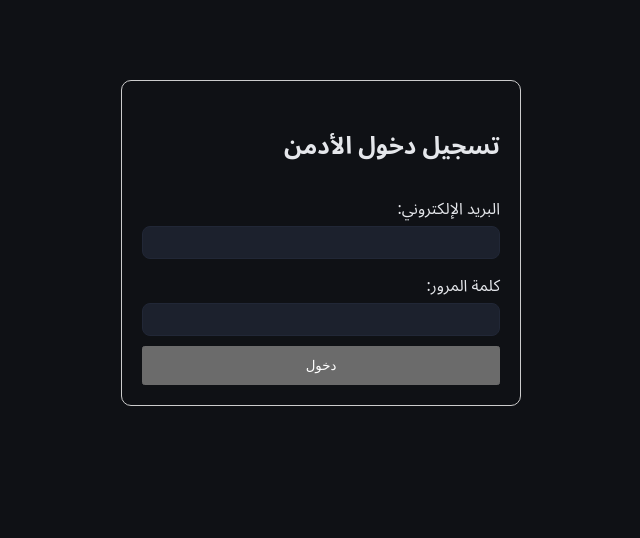
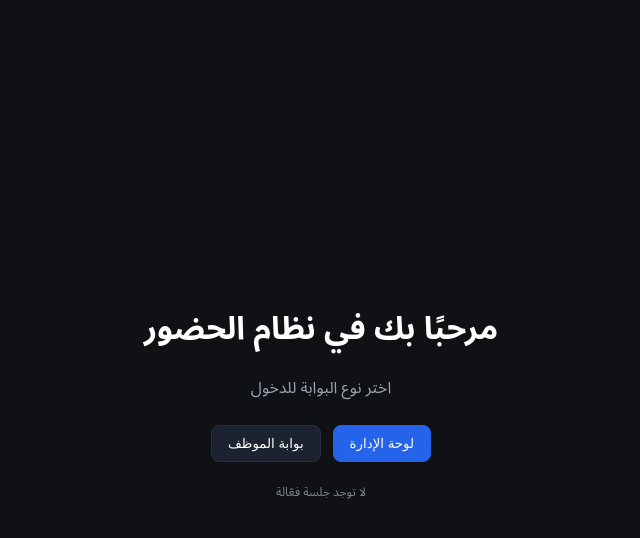
Before and after one commit to mohamedenoo/admin-panel, a React (Vite) app: page / in a window 1280 px wide. Before the commit this address led to /login. Shown: the top 538 px of the page, without its empty margins (319-959 px from the left). Built offline with nearby package versions, Linux system fonts and the light colour scheme.

Commit message:
feat(routing): landing page at / + graceful fallbacks

```diff
--- a/src/App.jsx
+++ b/src/App.jsx
@@ -1,25 +1,30 @@
 // src/App.jsx
-import { BrowserRouter, Routes, Route, Navigate } from 'react-router-dom';
+import { BrowserRouter, Routes, Route, Navigate, useNavigate } from 'react-router-dom';
 import Login from './pages/Login';
 import Sites from './pages/Sites';
 import Users from './pages/Users';
 import Attendance from './pages/Attendance';
 import Dashboard from './pages/Dashboard';
 import Navbar from './components/Navbar';
-import { isAuthed } from './auth';
-
+import { isAuthed, getToken } from './auth';
 
 import EmployeeLogin from './pages/EmployeeLogin';
 import EmployeeCheck from './pages/EmployeeCheck';
-import { isEmpAuthed } from './authEmployee';
+import { isEmpAuthed, getEmpToken } from './authEmployee';
 
-function PrivateEmp({ children }) { return isEmpAuthed() ? children : <Navigate to="/emp/login" />; }
-
-
+/*=============================
+  حمايات الدخول
+=============================*/
 function Private({ children }) {
   return isAuthed() ? children : <Navigate to="/login" />;
 }
+function PrivateEmp({ children }) {
+  return isEmpAuthed() ? children : <Navigate to="/emp/login" />;
+}
 
+/*=============================
+  تخطيط عام لصفحات الأدمن
+=============================*/
 function Layout({ children }) {
   return (
     <>
@@ -31,39 +36,139 @@ function Layout({ children }) {
   );
 }
 
-export default function App(){
+/*=============================
+  صفحة ترحيب بسيطة (Landing)
+  — تظهر عند الجذر "/"
+=============================*/
+function Landing() {
+  const nav = useNavigate();
+  return (
+    <div style={{
+      minHeight: '100vh',
+      display: 'grid',
+      placeItems: 'center',
+      background: '#0f1115',
+      color: '#fff',
+      padding: 16
+    }}>
+      <div style={{ textAlign: 'center', maxWidth: 520 }}>
+        <h1 style={{ margin: '0 0 8px' }}>مرحبًا بك في نظام الحضور</h1>
+        <p style={{ margin: '0 0 20px', color: '#9aa4b2' }}>
+          اختر نوع البوابة للدخول
+        </p>
+        <div style={{ display: 'flex', gap: 12, justifyContent: 'center', flexWrap: 'wrap' }}>
+          <button onClick={() => nav('/login')} style={btnPrimary}>لوحة الإدارة</button>
+          <button onClick={() => nav('/emp')} style={btn}>بوابة الموظف</button>
+        </div>
+
+        {/* اختياري: عرض حالة الجلسة الحالية إن وجدت */}
+        <div style={{ marginTop: 18, fontSize: 12, color: '#7e8790' }}>
+          {getToken() ? 'لديك جلسة أدمن فعّالة' : getEmpToken() ? 'لديك جلسة موظف فعّالة' : 'لا توجد جلسة فعّالة'}
+        </div>
+      </div>
+    </div>
+  );
+}
+
+/*=============================
+  تحويل ذكي (اختياري)
+  - لو فيه توكن أدمن → /dashboard
+  - لو فيه توكن موظف → /emp
+  - غير كده → /login
+  استخدمه بدل Landing لو تحب.
+=============================*/
+// function RootRedirect() {
+//   const admin = getToken();
+//   const emp = getEmpToken();
+//   if (admin) return <Navigate to="/dashboard" replace />;
+//   if (emp) return <Navigate to="/emp" replace />;
+//   return <Navigate to="/login" replace />;
+// }
+
+/*=============================
+  أنماط أزرار بسيطة
+=============================*/
+const btn = {
+  padding: '10px 16px',
+  border: '1px solid #2a2f3a',
+  borderRadius: 8,
+  background: '#1b2230',
+  color: '#fff',
+  cursor: 'pointer'
+};
+const btnPrimary = {
+  ...btn,
+  background: '#2563eb',
+  borderColor: '#2563eb'
+};
+
+/*=============================
+  تعريف الراوتر
+=============================*/
+export default function App() {
   return (
     <BrowserRouter>
       <Routes>
-        <Route path="/login" element={<Login/>} />
+        {/* الجذر: صفحة ترحيب */}
+        <Route path="/" element={<Landing />} />
+        {/* لو تفضّل التحويل الذكي افك التعليق على السطر التالي وأعلّق سطر Landing: */}
+        {/* <Route path="/" element={<RootRedirect />} /> */}
 
-        <Route path="/dashboard" element={
-          <Private><Layout><Dashboard/></Layout></Private>
-        }/>
+        {/* لوحة الأدمن */}
+        <Route path="/login" element={<Login />} />
+        <Route
+          path="/dashboard"
+          element={
+            <Private>
+              <Layout><Dashboard /></Layout>
+            </Private>
+          }
+        />
+        <Route
+          path="/sites"
+          element={
+            <Private>
+              <Layout><Sites /></Layout>
+            </Private>
+          }
+        />
+        <Route
+          path="/users"
+          element={
+            <Private>
+              <Layout><Users /></Layout>
+            </Private>
+          }
+        />
+        <Route
+          path="/attendance"
+          element={
+            <Private>
+              <Layout><Attendance /></Layout>
+            </Private>
+          }
+        />
 
-        <Route path="/sites" element={
-          <Private><Layout><Sites/></Layout></Private>
-        }/>
+        {/* بوابة الموظف */}
+        <Route path="/emp/login" element={<EmployeeLogin />} />
+        <Route
+          path="/emp"
+          element={
+            <PrivateEmp>
+              <main className="container main"><EmployeeCheck /></main>
+            </PrivateEmp>
+          }
+        />
 
-        <Route path="/users" element={
-          <Private><Layout><Users/></Layout></Private>
-        }/>
-
-        <Route path="/attendance" element={
-          <Private><Layout><Attendance/></Layout></Private>
-        }/>
-
-        <Route path="*" element={<Navigate to="/dashboard" />} />
-
-
-<Route path="/emp/login" element={<EmployeeLogin/>} />
-<Route path="/emp" element={
-  <PrivateEmp>
-    <main className="container main"><EmployeeCheck/></main>
-  </PrivateEmp>
-}/>
-
-
+        {/* أي مسار خطأ → Dashboard لأدمن أو Emp للموظف أو Login كخيار أخير */}
+        <Route
+          path="*"
+          element={
+            getToken()
+              ? <Navigate to="/dashboard" />
+              : (getEmpToken() ? <Navigate to="/emp" /> : <Navigate to="/login" />)
+          }
+        />
       </Routes>
     </BrowserRouter>
   );
```
Also changed, not shown: src/pages/Landing.jsx (added, +17 -0 lines).
